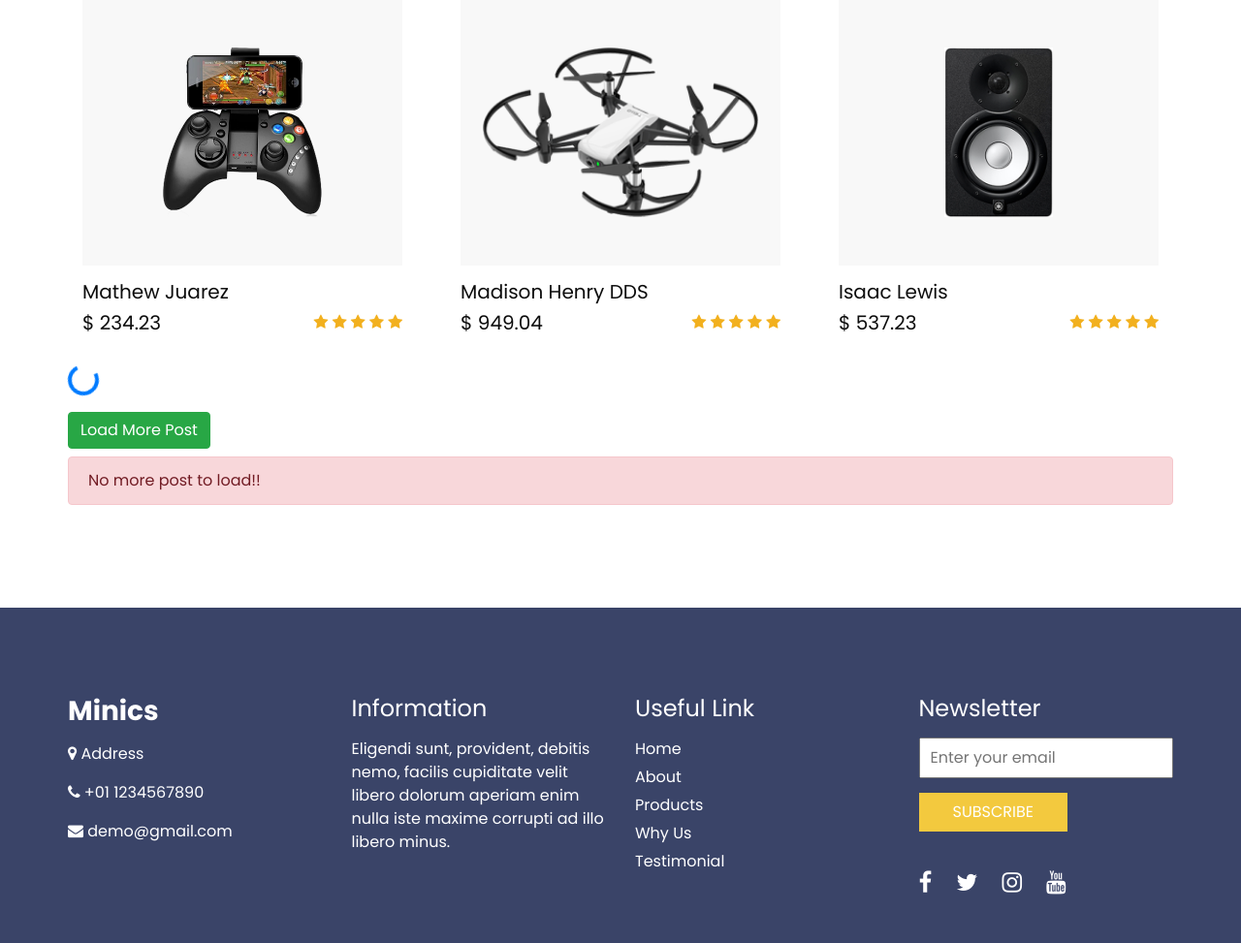
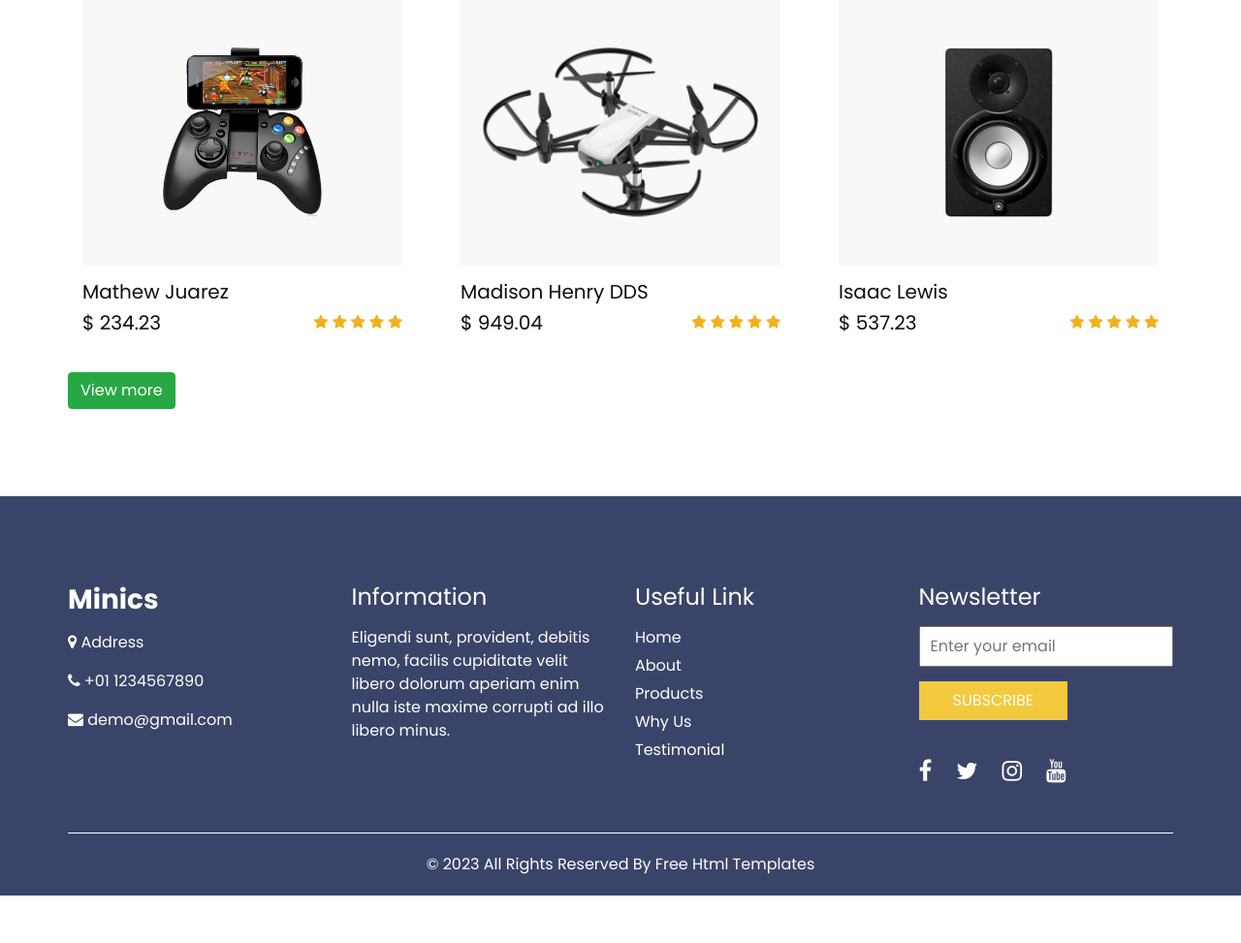
Before and after one commit to zbari023/Air_play_store, a Django app: page /products/ in a window 1280 px wide. Shown: the part 1523-2496 px from the top of the page at 97% size. After the commit the page ends 2447 px from the top, so only its background shows below. Run offline with Django 4.2, Linux system fonts and the light colour scheme; data comes from the database, SQL or seed files in the repository; some libraries are stand-ins or nearby versions.

Commit message:
fix the buttons in products_list

```diff
--- a/products/templates/products/products_list.html
+++ b/products/templates/products/products_list.html
@@ -1,7 +1,11 @@
 {% extends 'base.html' %}
 {% block body %}
   <!-- product section -->
-
+  <style>
+    .not-visible {
+        display: none;
+    }
+</style>
 
   <section class="product_section layout_padding">
     <div class="container">
@@ -49,10 +53,10 @@
         <span class="sr-only">Loading...</span>
     </div>
     <div class="load-more__btn mt-3" id="btn">
-        <button type="button" class="btn btn-success">Load More Post</button>
+        <button type="button" class="btn btn-success">View more</button>
     </div>
     <div class="alert alert-danger mt-2 not-visible" role="alert" id='alert'>
-        No more post to load!!
+        No more Products to load!!
     </div>
     </div>
     {{total_obj|json_script:"json-total"}}
@@ -85,7 +89,7 @@
                       content_container.innerHTML += `<div class="single_content col-sm-6 col-lg-4">
                         <div class="box">
                           <div class="img-box">
-                            <img src="{{product.image.url}}" alt="">
+                            <img src="${product.image.url}" alt="">
                             <a href="" class="add_cart_btn">
                               <span>
                                 Add To Cart
```
